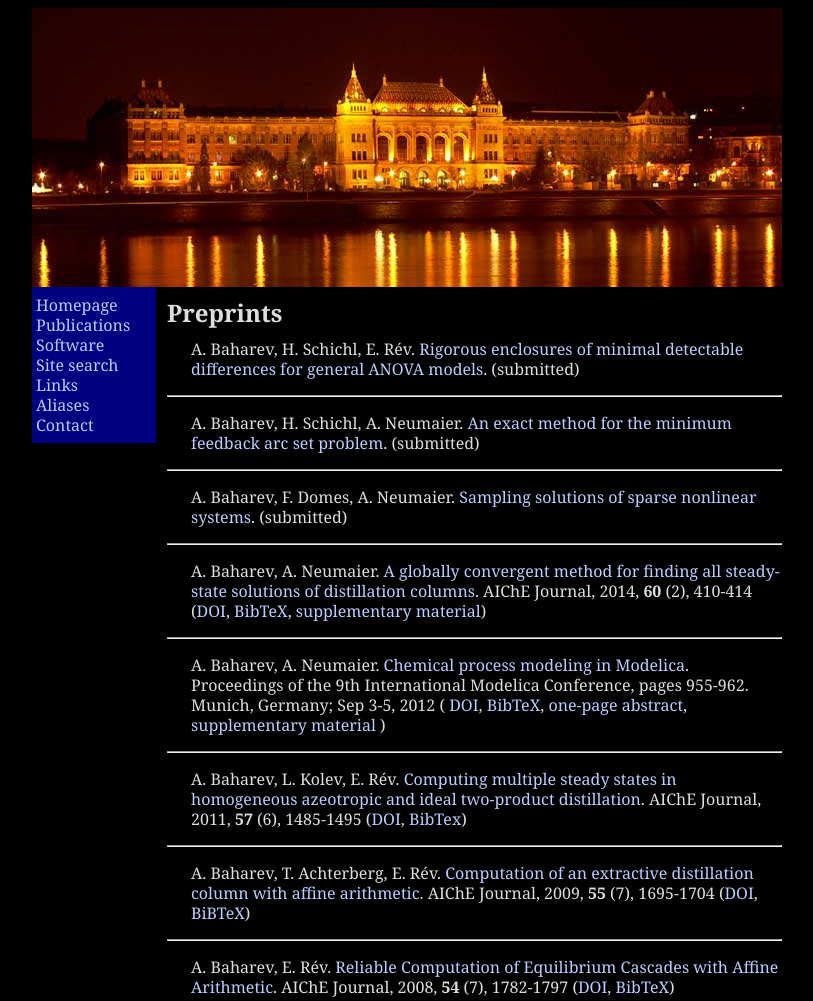
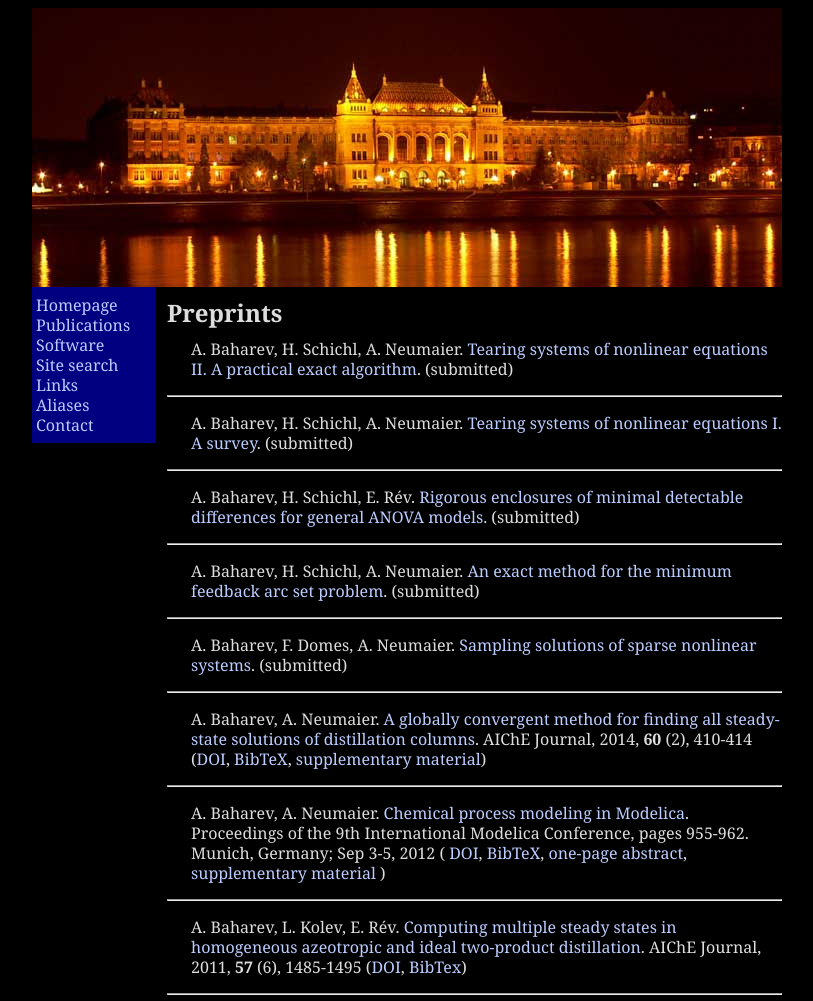
Before and after one commit to baharev/old-homepage, a plain HTML site: page publications.html in a window 1280 px wide. Shown: the top 1001 px of the page, without its empty margins (233-1046 px from the left). Drawn offline with Linux system fonts and the light colour scheme.

Commit message:
Adding the tearing papers

```diff
--- a/publications.html
+++ b/publications.html
@@ -14,6 +14,22 @@
         <div id="content">
             <h1>
                 Preprints</h1>
+           <p>
+                A. Baharev, H. Schichl, A. Neumaier.
+                <a href="baharev_tearing_exact_algorithm.pdf"
+                 onclick="pageTracker._trackPageview('/baharev_tearing_exact_algorithm');">
+                Tearing systems of nonlinear equations II. A practical exact algorithm</a>.
+                (submitted)
+           </p>
+           <hr/>
+           <p>
+                A. Baharev, H. Schichl, A. Neumaier.
+                <a href="baharev_tearing_survey.pdf"
+                 onclick="pageTracker._trackPageview('/baharev_tearing_survey.pdf');">
+                Tearing systems of nonlinear equations I. A survey</a>.
+                (submitted)
+           </p>
+           <hr/>
            <p>
                 <a id="anova_power_f_test.pdf"></a>
                 A. Baharev, H. Schichl, E. R&eacute;v.
@@ -198,7 +214,7 @@
         </div>
         <div id="footer">
             <br />
-            Last updated on 14 Dec 2015
+            Last updated on 2 Mar 2016
         </div>
     </div>
 
```
Also changed, not shown: 2 other files.
